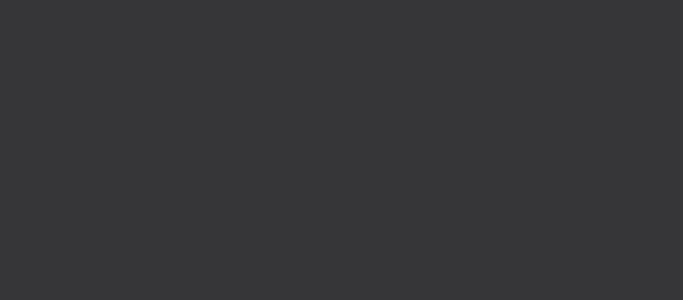
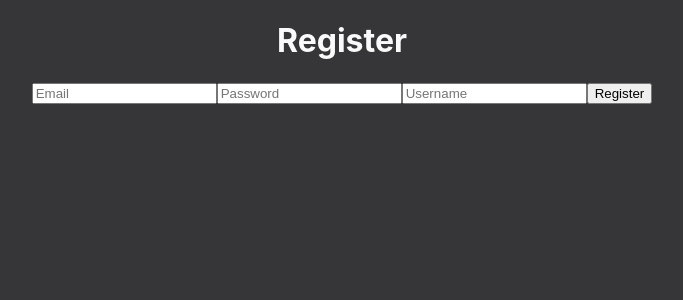
Before and after one commit to andrejrakic/Socket.io-Chat, a React (Create React App) app in the folder client/: page /register in a window 1280 px wide. Shown: the top 300 px of the page, without its empty margins (298-981 px from the left). Built offline with nearby package versions, Linux system fonts and the light colour scheme.

Commit message:
Welcome, Register and Login components

```diff
--- a/client/src/Routes.js
+++ b/client/src/Routes.js
@@ -2,13 +2,19 @@ import React from 'react';
 import { BrowserRouter as Router, Switch, Route } from 'react-router-dom';
 import Home from './components/Home';
 import Channel from './components/Channel';
+import Welcome from './components/Welcome';
+import Register from './components/Register';
+import Login from './components/Login';
 
 export default function Routes() {
 	return (
 		<Router>
 			<Switch>
-				<Route exact path='/' component={Home} />
+				<Route exact path='/' component={Welcome} />
+				<Route exact path='/home' component={Home} />
 				<Route exact path='/channel' component={Channel} />
+				<Route exact path='/register' component={Register} />
+				<Route exact path='/login' component={Login} />
 			</Switch>
 		</Router>
 	);
--- a/client/src/components/Home.js
+++ b/client/src/components/Home.js
@@ -29,11 +29,19 @@ export default function Home() {
 
 	const [channel, setChannel] = useState('general');
 	let channels = ['general', 'random', 'assigments', 'food & beverage'];
+	const [searchPattern, setSearchPattern] = useState('');
 
 	return (
 		<div>
 			<div style={{ width: '30%', float: 'left' }}>
 				<h1 style={{ color: '#fafafa' }}>Home</h1>
+				<input
+					type='text'
+					onChange={e => setSearchPattern(e.target.value)}
+					value={searchPattern}
+					placeholder='Search...'
+				/>
+				<button onClick={() => alert(searchPattern)}>Search</button>
 				{channels.map(ch => (
 					<p style={{ color: 'white' }} onClick={() => setChannel(ch)}>
 						#{ch}
--- /dev/null
+++ b/client/src/components/Login.js
@@ -0,0 +1,26 @@
+import React, { useState } from 'react';
+import { useHistory } from 'react-router-dom';
+
+export default function Login() {
+	const [password, setPassword] = useState('');
+	const [email, setEmail] = useState('');
+	const history = useHistory();
+	return (
+		<div>
+			<h1>Log in</h1>
+			<input
+				type='text'
+				onChange={e => setEmail(e.target.value)}
+				value={email}
+				placeholder='Email'
+			/>
+			<input
+				type='password'
+				onChange={e => setPassword(e.target.value)}
+				value={password}
+				placeholder='Password'
+			/>
+			<button onClick={() => history.push('/home')}>Log in</button>
+		</div>
+	);
+}
--- /dev/null
+++ b/client/src/components/Register.js
@@ -0,0 +1,33 @@
+import React, { useState } from 'react';
+import { useHistory } from 'react-router-dom';
+
+export default function Register() {
+	const [username, setUsername] = useState('');
+	const [password, setPassword] = useState('');
+	const [email, setEmail] = useState('');
+	const history = useHistory();
+	return (
+		<div style={{ textAlign: 'center', color: '#fafafa' }}>
+			<h1>Register</h1>
+			<input
+				type='text'
+				onChange={e => setEmail(e.target.value)}
+				value={email}
+				placeholder='Email'
+			/>
+			<input
+				type='password'
+				onChange={e => setPassword(e.target.value)}
+				value={password}
+				placeholder='Password'
+			/>
+			<input
+				type='text'
+				onChange={e => setUsername(e.target.value)}
+				value={username}
+				placeholder='Username'
+			/>
+			<button onClick={() => history.push('/home')}>Register</button>
+		</div>
+	);
+}
--- /dev/null
+++ b/client/src/components/Welcome.js
@@ -0,0 +1,13 @@
+import React from 'react';
+import { useHistory } from 'react-router-dom';
+
+export default function Welcome() {
+	const history = useHistory();
+	return (
+		<div>
+			<h1>Welcome</h1>
+			<button onClick={() => history.push('/register')}>Register</button>
+			<button onClick={() => history.push('/login')}>Log in</button>
+		</div>
+	);
+}
```
Also changed, not shown: 1 other file (tests, documents, lock files or other folders).
